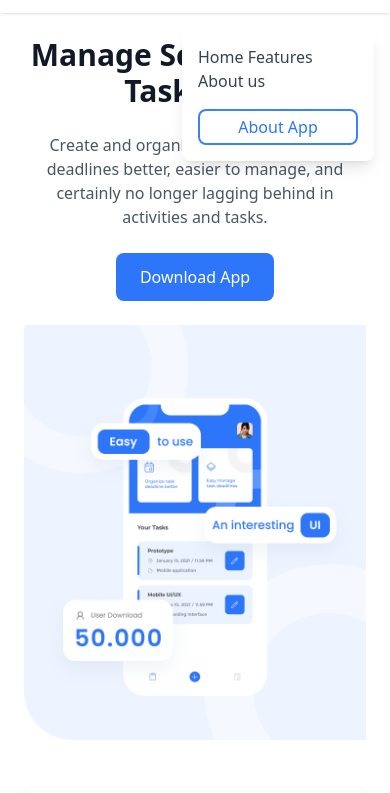
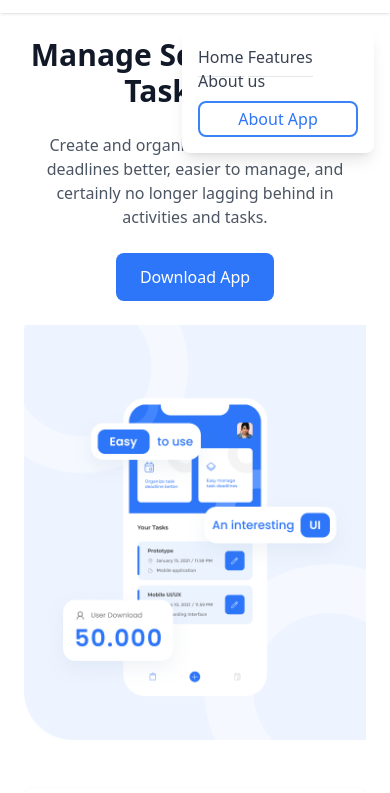
Before and after one commit to Alvin121005/Project-Layout-Responsif, a website: page index.html in a window 390 px wide. Both pictures are taken after a click on the button 362 px from the left and 32 px from the top of the page. Shown: the part 51-844 px from the top of the page. Drawn offline with nearby package versions, Linux system fonts and the light colour scheme.

Commit message:
Layout Responsif

```diff
--- a/index.html
+++ b/index.html
@@ -30,24 +30,28 @@
           <span class="text-black">Remind</span><span class="text-primary">Me</span>
         </div>
       </div>
+
       <nav class="hidden md:flex space-x-6">
         <a href="#home" class="text-gray-700 hover:text-primary">Home</a>
         <a href="#features" class="text-gray-700 hover:text-primary">Features</a>
         <a href="#about" class="text-gray-700 hover:text-primary">About us</a>
       </nav>
       <button class="hidden md:block px-4 py-1 bg-white text-primary rounded-lg border-2 border-blue-500">About App</button>
+
       <button id="menu-toggle" class="md:hidden text-gray-700 focus:outline-none">
         <svg class="w-6 h-6" fill="none" stroke="currentColor" viewBox="0 0 24 24" xmlns="http://www.w3.org/2000/svg">
           <path stroke-linecap="round" stroke-linejoin="round" stroke-width="2" d="M4 6h16M4 12h16m-7 6h7"></path>
         </svg>
       </button>
-      <nav id="mobile-menu" class="hidden flex-col space-y-4 mt-4 md:hidden bg-white shadow-lg rounded-lg p-4 absolute top-full right-4 w-48">
-        <a href="#home" class="text-gray-700 hover:text-primary">Home</a>
-        <a href="#features" class="text-gray-700 hover:text-primary">Features</a>
-        <a href="#about" class="text-gray-700 hover:text-primary">About us</a>
-        <button class="px-4 py-1 bg-white text-primary rounded-lg border-2 border-blue-500 w-full">About App</button>
+
+      <nav id="mobile-menu" class="hidden flex-col items-start space-y-2 mt-4 md:hidden bg-white shadow-lg rounded-lg p-4 absolute top-full right-4 w-48">
+        <a href="#home" class="w-full text-left text-gray-700 hover:text-primary py-2 border-b border-gray-200">Home</a>
+        <a href="#features" class="w-full text-left text-gray-700 hover:text-primary py-2 border-b border-gray-200">Features</a>
+        <a href="#about" class="w-full text-left text-gray-700 hover:text-primary py-2">About us</a>
+        <button class="w-full px-4 py-1 bg-white text-primary rounded-lg border-2 border-blue-500 mt-2">About App</button>
       </nav>
     </header>
+
     <script>
       const menuToggle = document.getElementById("menu-toggle");
       const mobileMenu = document.getElementById("mobile-menu");
@@ -163,7 +167,7 @@
         <div class="flex space-x-4">
           <a href="#"><img src="./assets/images/facebook.png" alt="Facebook" class="h-8"></a>
           <a href="#"><img src="./assets/images/twiter.png" alt="Twitter" class="h-8"></a>
-          <a href="#"><img src="./assets/images/" alt="LinkedIn" class="h-8"></a>
+          <a href="#"><img src="./assets/images/linkedin.png" alt="LinkedIn" class="h-8"></a>
         </div>
       </div>
     </div>
```
